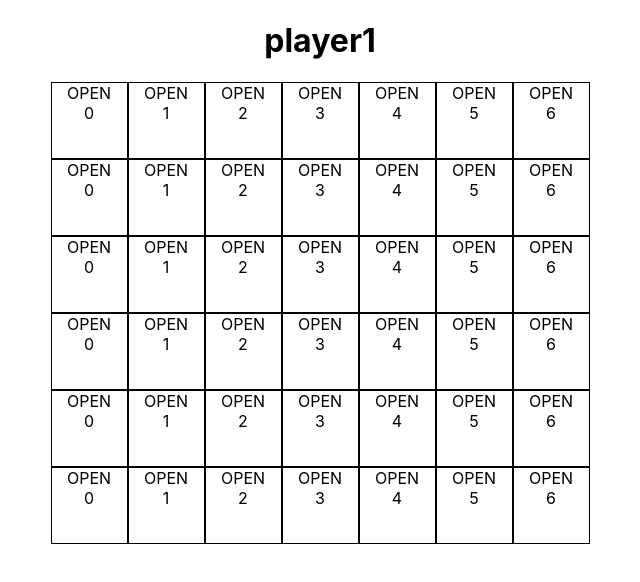
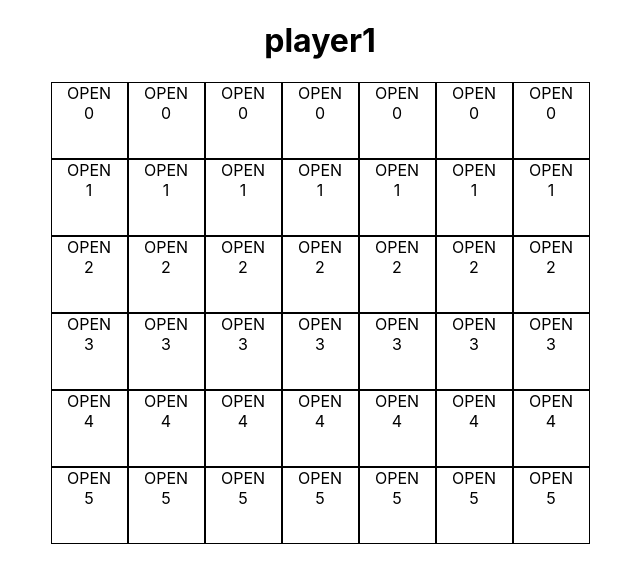
Before and after one commit to loganshoemaker/ConnectFour, a React (Create React App) app: page / in a window 1280 px wide. Shown: the top 582 px of the page, without its empty margins (320-960 px from the left). Built offline with nearby package versions, Linux system fonts and the light colour scheme.

Commit message:
coloring tile based on player once selected

```diff
--- a/src/Board.tsx
+++ b/src/Board.tsx
@@ -27,10 +27,10 @@ const Board: React.FC = () => {
     player: string;
   }
 
-  const initialBoard: Array<Array<Tile>> = Array(6)
+  const initialBoard: Array<Array<Tile>> = Array(7)
     .fill(null)
     .map((_column: any) =>
-      Array(7).fill({
+      Array(6).fill({
         player: "OPEN"
       })
     );
@@ -45,36 +45,46 @@ const Board: React.FC = () => {
     toggleCurrentPlayer1(currentPlayer === "player1" ? "player2" : "player1");
   };
 
+  const colorTile = (player: string) => {
+    if (player === "player1") {
+      return "blue";
+    }
+    if (player === "player2") {
+      return "red";
+    }
+    return "none";
+  };
+
   // onClick of tile will send rowIndex and columnIndex to update places via hook
   return (
     <div>
       <h1>{currentPlayer}</h1>
-      {places.map((row, rowIndex) => {
+      {places.map((column, columnIndex) => {
         return (
           <div
-            key={`row${rowIndex}`}
+            key={`row${columnIndex}`}
             style={{
-              display: "block"
+              display: "inline-block"
             }}
           >
-            {row.map((column: Tile, columnIndex: number) => {
+            {column.map((row: Tile, rowIndex: number) => {
               return (
                 <div
                   onClick={() =>
-                    column.player === "OPEN" &&
-                    handleTileClick(rowIndex, columnIndex)
+                    row.player === "OPEN" &&
+                    handleTileClick(columnIndex, rowIndex)
                   }
-                  key={`Tile${columnIndex}`}
+                  key={`Tile${rowIndex}`}
                   style={{
-                    display: "inline-block",
                     width: "75px",
                     height: "75px",
-                    border: "1px solid black"
+                    border: "1px solid black",
+                    backgroundColor: colorTile(row.player)
                   }}
                 >
-                  {column.player}
+                  {row.player}
                   <br />
-                  {columnIndex}
+                  {rowIndex}
                 </div>
               );
             })}
```
